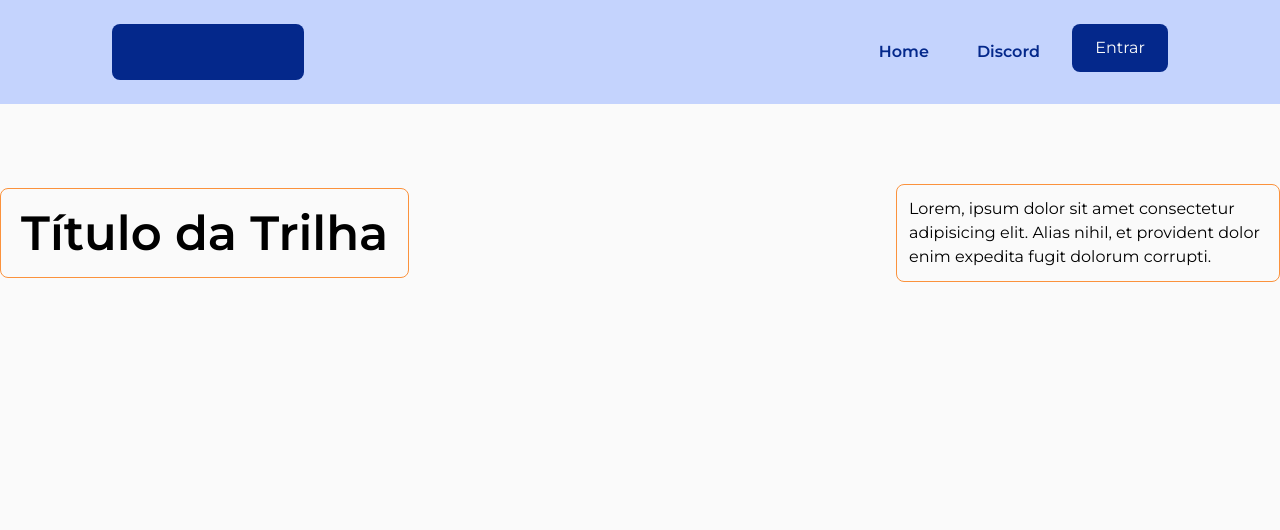
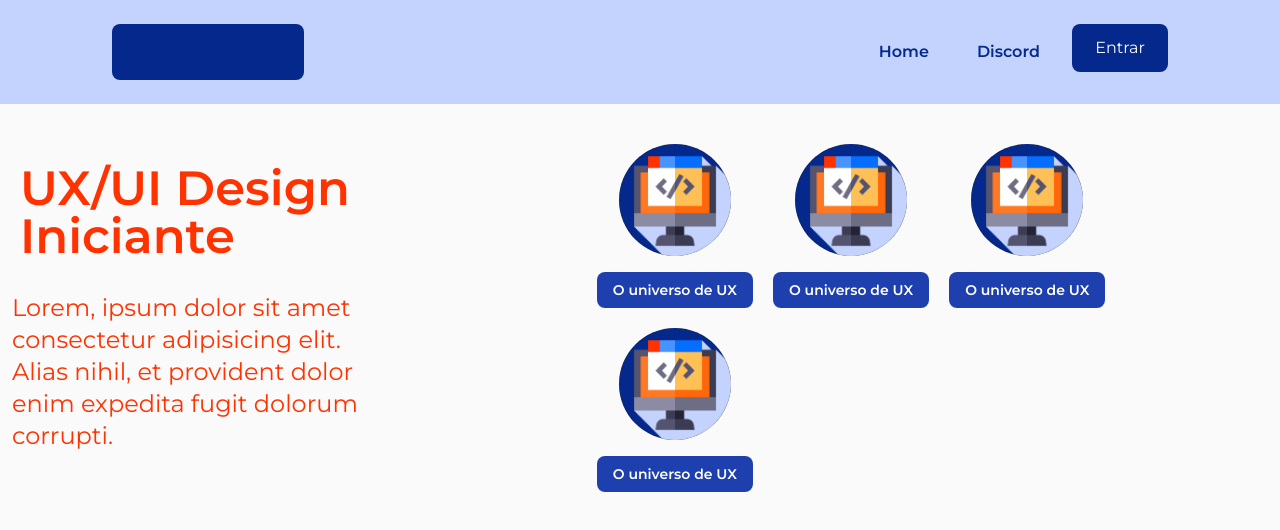
Before and after one commit to Squad19Evolution/squad-19-front, a React (Vite) app: page /path in a window 1280 px wide. Shown: the top 530 px of the page. Built offline with nearby package versions, Linux system fonts and the light colour scheme.

Commit message:
refactor: path page component uses flexbox

```diff
--- a/src/pages/Path.tsx
+++ b/src/pages/Path.tsx
@@ -1,20 +1,26 @@
+import ContentItem from '../components/ContentItem';
 import HeaderTwo from '../components/HeaderTwo';
+import PathItem from '../components/PathItem';
 
 function Path() {
   return (
     <>
       <HeaderTwo />
-      <div className='container mx-auto text-black mt-20'>
-        <div className='flex shrink justify-between items-center	flex-col sm:flex-row gap-3'>
-          <h1 className='font-extrabold text-5xl border border-orange-400 rounded-lg p-5'>
-            Título da Trilha
+      <div className='container mx-auto text-orangeJuice mt-10 flex flex-col sm:flex-row justify-between'>
+        <div className='flex flex-col'>
+          <h1 className='font-extrabold text-5xl p-5'>
+            UX/UI Design Iniciante
           </h1>
-          <div className='max-w-[90%] sm:max-w-[30%]'>
-            <p className='border border-orange-400 rounded-lg p-3'>
-              Lorem, ipsum dolor sit amet consectetur adipisicing elit. Alias
-              nihil, et provident dolor enim expedita fugit dolorum corrupti.
-            </p>
-          </div>
+          <p className='p-3 w-96 text-2xl'>
+            Lorem, ipsum dolor sit amet consectetur adipisicing elit. Alias
+            nihil, et provident dolor enim expedita fugit dolorum corrupti.
+          </p>
+        </div>
+        <div className='flex flex-wrap flex-col sm:flex-row gap-5 items-center'>
+          <ContentItem />
+          <ContentItem />
+          <ContentItem />
+          <ContentItem />
         </div>
       </div>
     </>
@@ -22,3 +28,23 @@ function Path() {
 }
 
 export default Path;
+
+{
+  /* <div className='container mx-auto text-black mt-10'>
+  <div className='flex shrink justify-between items-center	flex-col gap-3'>
+    <h1 className='font-extrabold text-5xl border border-orange-400 rounded-lg p-5'>
+      Título da Trilha
+    </h1>
+    <p className='border border-orange-400 rounded-lg p-3'>
+      Lorem, ipsum dolor sit amet consectetur adipisicing elit. Alias nihil, et
+      provident dolor enim expedita fugit dolorum corrupti.
+    </p>
+    <div className='max-w-[90%] sm:max-w-[50%]'>
+      <PathItem />
+      <PathItem />
+      <PathItem />
+      <PathItem />
+    </div>
+  </div>
+</div>; */
+}
```
